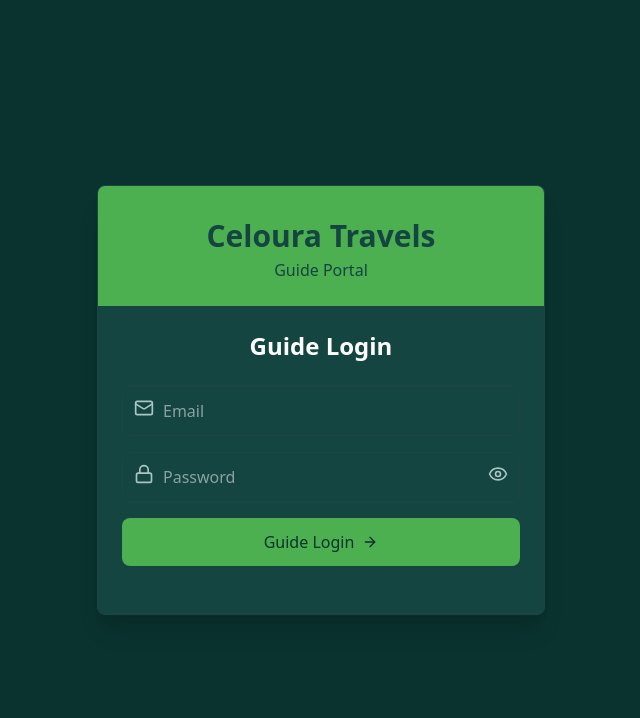
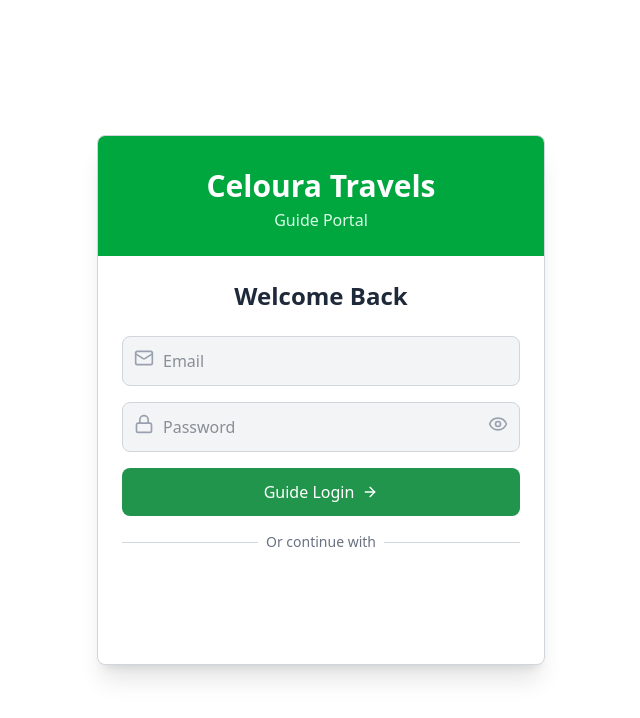
Before and after one commit to fayeemismail/celoura-client, a React (Vite) app: page /guide/login in a window 1280 px wide. Shown: the top 718 px of the page, without its empty margins (319-959 px from the left). Built offline with nearby package versions, Linux system fonts and the light colour scheme; no server answers.

Commit message:
DEV: done Pagination

```diff
--- a/package.json
+++ b/package.json
@@ -19,7 +19,7 @@
     "classnames": "^2.5.1",
     "date-fns": "^4.1.0",
     "formik": "^2.4.6",
-    "framer-motion": "^12.12.1",
+    "framer-motion": "^12.16.0",
     "jwt-decode": "^4.0.0",
     "libphonenumber-js": "^1.12.8",
     "lucide-react": "^0.503.0",
--- a/src/api/admin/adminApi.ts
+++ b/src/api/admin/adminApi.ts
@@ -10,10 +10,14 @@
 };
 
 
-export const getAllUsers = async () => {
-    return adminInstance.get('/admin/adminHome-Users');
+export const getAllUsers = async (page: number, limit: number, role: 'user' | 'guide') => {
+  return adminInstance.get(`/admin/adminHome-Users?page=${page}&limit=${limit}&role=${role}`);
 };
 
+
+export const getAllCount = async () => {
+    return adminInstance.get('/admin/users/total-count');
+};
 
 export const BlockUser = async (userId: string) => {
     return await adminInstance.patch(`/admin/users/${userId}/block` );
--- a/src/api/auth.ts
+++ b/src/api/auth.ts
@@ -30,6 +30,25 @@
             console.log(error, 'Error on the Google Login Api');
             return error.response;
         }
+};
+
+export const guideGoogleLogin = async(email: string, name: string) => {
+    try {
+        const result = await axios.post(
+            `${API_BASE_URL}/auth/guide-google-login`,
+            {email, name},
+            {
+                withCredentials: true
+            }
+        )
+        .then((response) => {
+            return response
+        });
+        return result;
+    } catch (error: any) {
+        console.log(error, 'Error On Guide Google Login');
+        return error.response;
+    }
 }
 
 export const adminLogin = async ( formData: { email: string; password: string } ) => {
--- a/src/pages/Guide/LoginGuide.tsx
+++ b/src/pages/Guide/LoginGuide.tsx
@@ -3,12 +3,21 @@
 import { ArrowRight, Lock, Mail, Eye, EyeOff } from "lucide-react";
 import { useDispatch, useSelector } from "react-redux";
 import { AppDispatch, RootState } from "../../redux/store";
-import { clearError } from "../../redux/user/userSlice";
 import { handleGuideLogin } from "../../redux/guide/authThunks";
-import { GUIDE_COLORS } from "../../styles/theme";
-// import { handleGuideLogin } from "../../redux/guide/authThunks";
+import { CredentialResponse, GoogleLogin } from "@react-oauth/google";
+import { jwtDecode } from "jwt-decode";
+import { guideGoogleLogin } from "../../api/auth";
+import { clearError, setGuide } from "../../redux/guide/guideSlice";
 
-// Define color constants
+type inputPropsType = {
+  display: boolean;
+  content: string;
+};
+
+interface GoogleJwtPaload {
+  email: string;
+  name: string
+}
 
 export default function GuideLogin() {
   const dispatch = useDispatch<AppDispatch>();
@@ -16,6 +25,8 @@
   const [formData, setFormData] = useState({ email: '', password: '' });
   const [showPassword, setShowPassword] = useState(false);
   const navigate = useNavigate();
+  const [userLoginValidationError, setUserLoginValidationError] =
+    useState<inputPropsType>({ display: false, content: "" });
 
   // Redirect if already authenticated
   useEffect(() => {
@@ -45,30 +56,82 @@
     dispatch(handleGuideLogin(formData));
   };
 
+  const handleGoogleSuccess = async (
+    credentialResponse: CredentialResponse
+  ) => {
+    try {
+      if(credentialResponse.credential) {
+        const userData: GoogleJwtPaload = jwtDecode(
+          credentialResponse.credential
+        );
+        const response = await guideGoogleLogin( userData.email, userData.name );
+
+        if(response.status == 200) {
+          const userData = {
+            id: response.data.data.id,
+            name: response.data.data.name,
+            email: response.data.data.email,
+            role: response.data.data.role,
+          };
+
+          dispatch(setGuide(userData));
+        } else {
+          const message = response.data?.message;
+          setUserLoginValidationError({
+            display: true,
+            content:
+              message === 'Your Account is Blocked'
+                ? "Your Acount has been Blocked!! Please contact customer service for further details"
+                  : message == 'User not exists'
+                    ? 'User not Exists..! Plase Sign up'
+                      : message == 'Access denied'
+                        ? "Access Denied!!!"
+                          : message,
+          });
+        };
+      };
+    } catch (error) {
+      console.log(error);
+      handleGoogleError()
+    }
+  }
+
+  const handleGoogleError = () => {
+    console.log('Google Guide Login Failed')
+  }
+
   return (
-    <div style={{ backgroundColor: GUIDE_COLORS.bg, minHeight: "100vh" }} className="flex w-full items-center justify-center p-4">
-      <div style={{ backgroundColor: GUIDE_COLORS.cardBg, borderColor: GUIDE_COLORS.border }} className="w-full max-w-md overflow-hidden rounded-lg shadow-xl border">
-        <div style={{ backgroundColor: GUIDE_COLORS.accent }} className="p-6 text-center">
-          <h1 style={{ color: GUIDE_COLORS.cardBg }} className="mt-2 text-3xl font-bold">Celoura Travels</h1>
-          <p style={{ color: GUIDE_COLORS.inputBg }} className="mt-1">Guide Portal</p>
+  <div className="flex w-full items-center justify-center min-h-screen p-4 bg-[#ff]">
+    <div className="w-full max-w-md overflow-hidden rounded-lg border border-gray-300 bg-white shadow-xl">
+      <div className="p-6 text-center bg-green-600">
+        <h1 className="mt-2 text-3xl font-bold text-white">Celoura Travels</h1>
+        <p className="mt-1 text-green-100">Guide Portal</p>
       </div>
 
       <div className="p-6">
-          <h2 style={{ color: GUIDE_COLORS.text }} className="mb-6 text-center text-2xl font-semibold">Guide Login</h2>
-          {error && <div className="mb-4 p-3 rounded-lg bg-red-100 border border-red-300 text-red-700">{error}</div>}
+        <h2 className="mb-6 text-2xl font-semibold text-center text-gray-800">Welcome Back</h2>
+
+        {error && (
+          <div className="mb-4 rounded-lg border border-red-300 bg-red-100 p-3 text-red-700">{error}</div>
+        )}
+
+        {userLoginValidationError.display && (
+          <div className="mb-4 rounded-lg border border-red-300 bg-red-100 p-3 text-red-700" aria-live="assertive">
+            {userLoginValidationError.content}
+          </div>
+        )}
 
         <form onSubmit={onSubmit}>
           <div className="mb-4">
             <div className="relative">
-                <Mail style={{ color: GUIDE_COLORS.secondaryText }} className="absolute left-3 top-3 h-5 w-5" />
+              <Mail className="absolute left-3 top-3 h-5 w-5 text-gray-400" />
               <input
                 type="email"
                 name="email"
                 placeholder="Email"
                 value={formData.email}
                 onChange={handleInputChange}
-                  style={{ backgroundColor: GUIDE_COLORS.inputBg, borderColor: GUIDE_COLORS.border, color: GUIDE_COLORS.text }}
-                  className="w-full rounded-lg border p-3 pl-10 focus:outline-none focus:ring-2 focus:ring-opacity-50 focus:ring-green-400"
+                className="w-full rounded-lg border border-gray-300 bg-gray-100 p-3 pl-10 text-gray-800 focus:outline-none focus:ring-2 focus:ring-green-400 focus:ring-opacity-50"
                 required
               />
             </div>
@@ -76,15 +139,14 @@
 
           <div className="mb-4">
             <div className="relative">
-                <Lock style={{ color: GUIDE_COLORS.secondaryText }} className="absolute left-3 top-3 h-5 w-5" />
+              <Lock className="absolute left-3 top-3 h-5 w-5 text-gray-400" />
               <input
                 type={showPassword ? "text" : "password"}
                 name="password"
                 placeholder="Password"
                 value={formData.password}
                 onChange={handleInputChange}
-                  style={{ backgroundColor: GUIDE_COLORS.inputBg, borderColor: GUIDE_COLORS.border, color: GUIDE_COLORS.text }}
-                  className="w-full rounded-lg border p-3 pl-10 pr-10 focus:outline-none focus:ring-2 focus:ring-opacity-50 focus:ring-green-400"
+                className="w-full rounded-lg border border-gray-300 bg-gray-100 p-3 pl-10 pr-10 text-gray-800 focus:outline-none focus:ring-2 focus:ring-green-400 focus:ring-opacity-50"
                 required
               />
               <button
@@ -93,9 +155,9 @@
                 className="absolute right-3 top-3"
               >
                 {showPassword ? (
-                    <EyeOff style={{ color: GUIDE_COLORS.secondaryText }} className="h-5 w-5" />
+                  <EyeOff className="h-5 w-5 text-gray-400" />
                 ) : (
-                    <Eye style={{ color: GUIDE_COLORS.secondaryText }} className="h-5 w-5" />
+                  <Eye className="h-5 w-5 text-gray-400" />
                 )}
               </button>
             </div>
@@ -104,8 +166,7 @@
           <button
             type="submit"
             disabled={loading}
-              style={{ backgroundColor: GUIDE_COLORS.accent, color: GUIDE_COLORS.bg }}
-              className="flex w-full items-center justify-center rounded-lg py-3 font-medium transition-colors duration-300 hover:opacity-90"
+            className="flex w-full items-center justify-center rounded-lg bg-[#21954c] py-3 font-medium text-white transition-colors duration-300 hover:opacity-90"
           >
             {loading ? (
               <span className="flex items-center">
@@ -123,9 +184,37 @@
           </button>
         </form>
 
+        <div className="mt-4">
+          <div className="relative">
+            <div className="absolute inset-0 flex items-center">
+              <div className="w-full border-t border-gray-300"></div>
+            </div>
+            <div className="relative flex justify-center">
+              <span className="bg-white px-2 text-sm text-gray-500">Or continue with</span>
+            </div>
+          </div>
+
+          <div className="mt-6">
+            <GoogleLogin
+              onSuccess={handleGoogleSuccess}
+              onError={handleGoogleError}
+              theme="outline"
+              size="large"
+              shape="pill"
+              text="continue_with"
+              width="100%"
+              logo_alignment="left"
+              ux_mode="popup"
+            />
+          </div>
+        </div>
+
         <div className="mt-6 text-center">
-            {/* <p style={{ color: GUIDE_COLORS.secondaryText }}>Trouble logging in?</p>
-            <a style={{ color: GUIDE_COLORS.accent }} className="cursor-pointer font-medium hover:underline" onClick={() => navigate('/guide/forgot-password')}>
+          {/* <p className="text-gray-500">Trouble logging in?</p>
+          <a
+            className="cursor-pointer font-medium text-green-600 hover:underline"
+            onClick={() => navigate('/guide/forgot-password')}
+          >
             Reset password
           </a> */}
         </div>
@@ -133,4 +222,5 @@
     </div>
   </div>
 );
+
 }
--- a/src/pages/admin/Home.tsx
+++ b/src/pages/admin/Home.tsx
@@ -5,7 +5,7 @@
 import AdminSidebar from "../../components/admin/home/AdminSidebar";
 import AdminHeader from "../../components/admin/home/AdminHeader";
 import AdminDashboardContent from "../../components/admin/home/AdminDashboard";
-import { GetAllUsersData } from "../../redux/admin/authThunks";
+import { GetUserGuideCount } from "../../redux/admin/authThunks";
 
 export default function HomeAdmin() {
   const navigate = useNavigate();
@@ -17,7 +17,7 @@
 
   const fetchAllUsersAndGuides = async () => {
     try {
-      const response = await dispatch(GetAllUsersData());
+      const response = await dispatch(GetUserGuideCount());
       if (response.data) {
         setUsers(response.data.users);
         setGuide(response.data.guide);
--- a/src/redux/guide/guideSlice.ts
+++ b/src/redux/guide/guideSlice.ts
@@ -27,6 +27,10 @@
     name: 'guide',
     initialState,
     reducers: {
+        setGuide(state, action) {
+            state.currentGuide = action.payload;
+            state.isAuthenticated = true
+        },
         signInPending(state) {
             state.loading = true
         },
@@ -59,7 +63,8 @@
     signInSuccess,
     signInFailure,
     signOut,
-    clearError
+    clearError,
+    setGuide
 } = guideSlice.actions;
 
 export default guideSlice.reducer;
```
Also changed, not shown: src/pages/admin/FetchAllUsers.tsx (+38 -16 lines), src/redux/admin/authThunks.ts (+19 -6 lines), 2 other files (tests, documents, lock files or other folders). Lines whose indentation alone changed are shown as unchanged.
